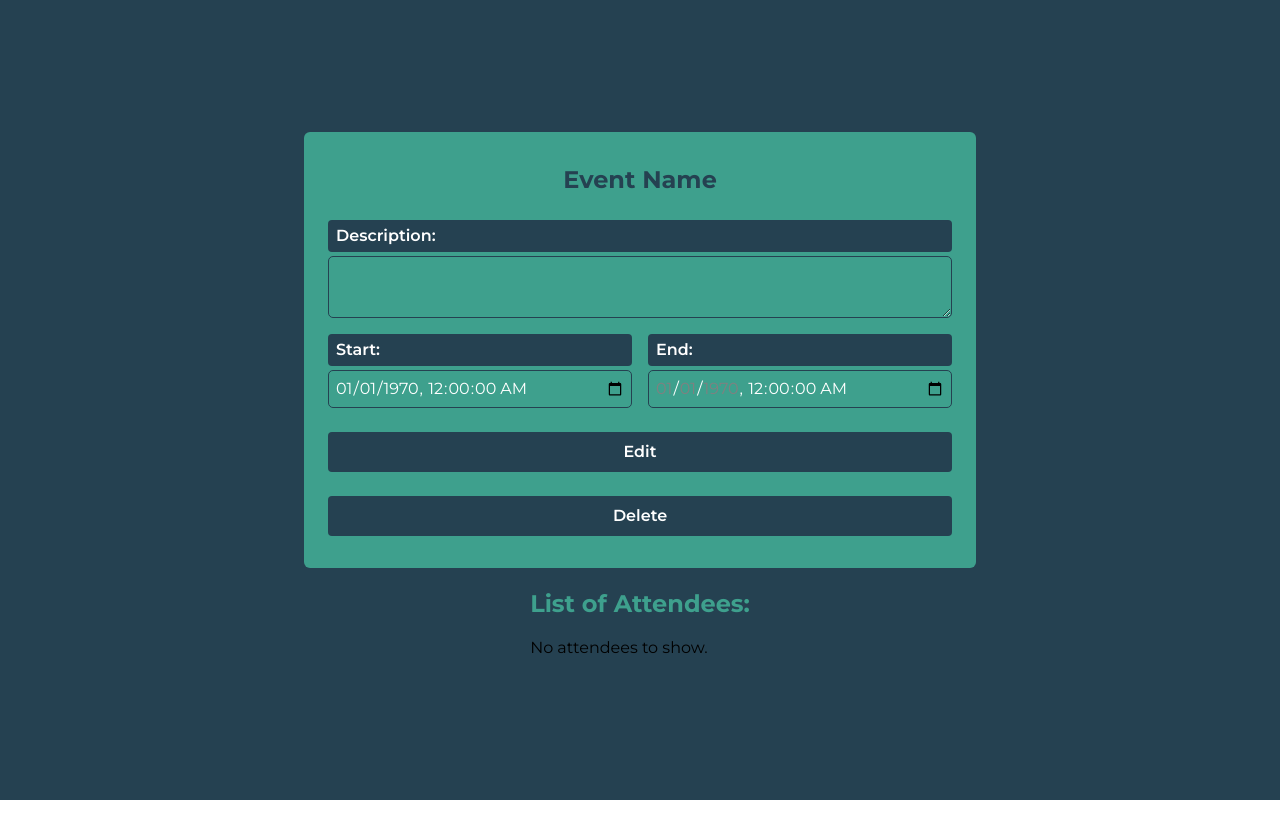
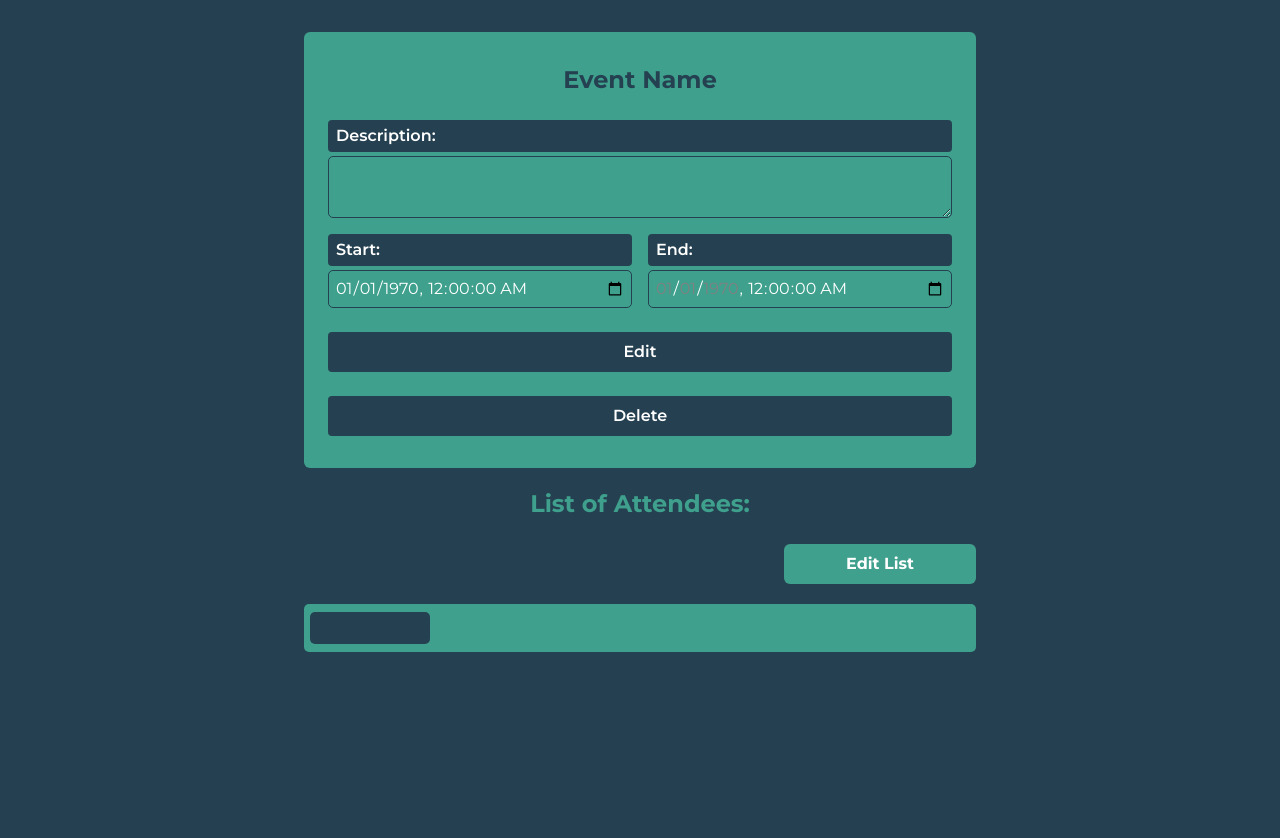
Before and after one commit to Parum-Lucis/csswengS16chai, a React (Vite) app: page /view-event/1 in a window 1280 px wide. Shown: the top 838 px of the page. Before the commit the page ends 800 px from the top, so only its background shows below. Built offline with nearby package versions, Linux system fonts and the light colour scheme; no server answers; the database is empty.

Commit message:
Add: Event Attendance Dropdown
also fixed the colors and layout for the event list and attendees card. no backend yet.

```diff
--- a/src/components/AttendeesCard.tsx
+++ b/src/components/AttendeesCard.tsx
@@ -1,7 +1,7 @@
 function AttendeesCard({name, who_attended, attendance }: {name: string; who_attended: string; attendance: boolean }) {
   return (
-    <div className="flex flex-row items-center mt-2 h-[6vh] text-[1rem] mr-2 font-[Montserrat] bg-[#45B29D] text-white p-1.5 rounded-[5px] font-semibold">
-      <div className="flex justify-center items-center bg-[#254151] mr-2 text-white p-2 rounded-[5px] w-[15vh] h-[4vh] font-semibold">
+    <div className="w-full max-w-2xl flex flex-row items-center mt-2 h-[6vh] text-[1rem] mr-2 font-sans bg-primary text-white p-1.5 rounded-[5px] font-semibold">
+      <div className="flex justify-center items-center bg-secondary mr-2 text-white p-2 rounded-[5px] w-[15vh] h-[4vh] font-semibold">
         <h4>{name}</h4>
       </div>
       <h3 className="flex">{who_attended}</h3>
--- a/src/routes/EventList.tsx
+++ b/src/routes/EventList.tsx
@@ -14,30 +14,28 @@ export function EventList() {
 
   return (
     <div className="w-full max-w-md mx-auto mt-6 p-4">
-      <h1 className="text-center text-6xl font-bold text-secondary mb-4 font-sans">
-        Event List
-      </h1>
+      <h1 className="text-center text-5xl font-bold text-primary mb-4 font-sans">Event List</h1>
 
        <div className="flex flex-col gap-2 sm:flex-row sm:items-center sm:justify-between mb-4">
         <select
-        //   value={filter}
-        //   onChange={e => setSort(e.target.value)}
-          className="p-2 rounded-md border border-gray-300 text-sm"
+          // value={filter}
+          // onChange={e => setFilter(e.target.value)}
+          className="appearance-none p-2 rounded-md border border-gray-300 text-sm w-full sm:w-1/4"
         >
-          <option value="">Filter By</option>
-          <option value="">Ongoing</option>
-          <option value="">Archived</option>
+          <option className="bg-secondary text-white" value="">Filter By</option>
+          <option className="bg-secondary text-white" value="">Ongoing</option>
+          <option className="bg-secondary text-white" value="">Archived</option>
         </select>
 
         <select
         //   value={sort}
         //   onChange={e => setSort(e.target.value)}
-          className="p-2 rounded-md border border-gray-300 text-sm"
+          className="appearance-none p-2 rounded-md border border-gray-300 text-sm"
         >
-          <option value="">Sort by</option>
-          <option value="">A - Z</option>
-          <option value="">Latest Event</option>
-          <option value="">Oldest Event</option>
+          <option className="bg-secondary text-white" value="">Sort by</option>
+          <option className="bg-secondary text-white" value="">A - Z</option>
+          <option className="bg-secondary text-white" value="">Latest Event</option>
+          <option className="bg-secondary text-white" value="">Oldest Event</option>
         </select>
 
         <input
@@ -49,10 +47,9 @@ export function EventList() {
         />
       </div>
 
-      <div className="bg-secondary p-4 rounded-xl shadow-lg">
       <div className="flex flex-col gap-4">
         <div
-            className="flex items-center bg-[#45B29D] text-white rounded-xl p-4 shadow-md cursor-pointer hover:opacity-90 transition"
+          className="flex items-center bg-primary text-white rounded-xl p-4 shadow-md cursor-pointer hover:opacity-90 transition"
           onClick={() => {
             console.log("Event clicked: Feeding Program");
             // navigate("/event/1");
@@ -67,6 +64,7 @@ export function EventList() {
               <path d="M19 4h-1V2h-2v2H8V2H6v2H5a2 2 0 00-2 2v14a2 2 0 002 2h14a2 2 0 002-2V6a2 2 0 00-2-2zm0 16H5V10h14v10zm0-12H5V6h14v2z" />
             </svg>
           </div>
+
           <div onClick={() => navigate("/view-event/test-1" /* To Do for backend: fill in and import EventCard span here */)}>
             <div className="text-base font-bold">Feeding Program</div>
             <div className="text-sm">Date: August 10, 2025</div>
@@ -75,7 +73,6 @@ export function EventList() {
         </div>
       </div>
     </div>
-    </div>
   );
 }
 
--- a/src/routes/EventPage.tsx
+++ b/src/routes/EventPage.tsx
@@ -19,6 +19,7 @@ export function EventPage() {
     const [beneficiaryList, setBeneficiaryList] = useState<Beneficiary[]>([])
     const [docID, setDocID] = useState(event?.docID)
     const [showDeleteModal, setDeleteModal] = useState(false)
+    const [showDropdown, setShowDropdown] = useState(false)
 
     useEffect(() =>  {
       const fetchEvent = async () => {
@@ -52,6 +53,24 @@ export function EventPage() {
         }
         fetchEvent()
     }, [setEvent, setAttendees, setBeneficiaryList, params.docId])
+
+    useEffect(() => {
+        const handleClickOutside = (event: MouseEvent) => {
+            if (
+                event.target instanceof HTMLElement &&
+                !event.target.closest('[data-dropdown-toggle="dropdownSearch"]') &&
+                !event.target.closest('#dropdownSearch') &&
+                showDropdown
+            ) {
+                setShowDropdown(false);
+            }
+        };
+
+        document.addEventListener('mousedown', handleClickOutside);
+        return () => {
+            document.removeEventListener('mousedown', handleClickOutside);
+        };
+    }, [showDropdown]);
 
     useEffect(() =>{
         document.body.style.overflow = showDeleteModal ? 'hidden': 'unset';
@@ -120,8 +139,7 @@ export function EventPage() {
     }
 
     return (
-      <>
-        <div className="w-full min-h-screen bg-[#254151] flex items-center justify-center px-4 sm:px-6 lg:px-8 relative">
+        <div className="w-full min-h-screen bg-secondary flex items-center justify-center px-4 sm:px-6 lg:px-8 relative pb-60">
           {showDeleteModal &&(
                           createPortal(
                               <div className="fixed top-0 right-0 left-0 bottom-0 z-50 flex items-center justify-center bg-black/50">
@@ -147,7 +165,7 @@ export function EventPage() {
                               document.body
                           )
                       )}
-          <div className="relative w-full max-w-4xl rounded-md flex flex-col items-center pt-8 pb-10 px-4 sm:px-6 overflow-hidden">
+          <div className="relative w-full max-w-4xl rounded-md flex flex-col items-center pt-8 pb-10 px-4 sm:px-6">
             <div className="w-full max-w-2xl bg-primary rounded-md px-4 sm:px-6 py-8">
               <form onSubmit={handleSave}>
                   <h2 className="text-secondary text-2xl text-center font-bold font-sans">
@@ -192,7 +210,7 @@ export function EventPage() {
                           id="startdate"
                           name="startdate"
                           type="datetime-local"
-                          className="input-text w-full"
+                          className="input-text w-full appearance-none"
                           step="1"
                           value={start_date.toISOString().substring(0,19)}
                           onChange={e => setEvent({...event as Event, start_date : isNaN(Date.parse(e.target.value)) ? originalEvent!.start_date : Timestamp.fromMillis(Date.parse(e.target.value))})}
@@ -209,7 +227,7 @@ export function EventPage() {
                           id="enddate"
                           name="enddate"
                           type="datetime-local"
-                          className="input-text w-full"
+                          className="input-text w-full appearance-none"
                           step="1"
                           min={start_date.toISOString().substring(0,16)}
                           max={max_date}
@@ -240,20 +258,58 @@ export function EventPage() {
             </form>
           </div>
 
-          <div>
-            <h2 className="text-primary text-2xl font-bold font-sans mb-4 mt-5">List of Attendees:</h2>
-            { beneficiaryList.length > 0 ? Array.from(
-              {length: beneficiaryList.length},
-              (_, i) => (
-                <div className="pb-4">
-                  <h3 className="mt-2 w-full bg-primary text-secondary px-4 py-2 rounded font-semibold font-sans">Attendee {i + 1}</h3>
-                  <AttendeesCard name={beneficiaryList[i].first_name + " " + beneficiaryList[i].last_name} who_attended={attendees[i].who_attended!} attendance={attendees[i].attended ?? false} />
+          <h2 className="text-primary text-2xl font-bold font-sans text-center mt-5">List of Attendees:</h2>
+          <div className="relative w-full max-w-2xl mt-3">
+            <div className="flex justify-end">
+              <button
+                className="bg-primary text-white font-sans font-bold rounded-md mt-3 px-10 py-2 hover:onhover transition-colors w-full lg:w-48"
+                onClick={() => setShowDropdown(!showDropdown)}
+                data-dropdown-toggle="dropdownSearch"
+                >
+                  Edit List
+              </button>
+
+              {showDropdown && (
+                <div
+                  id="dropdownSearch"
+                  className="flex flex-col absolute top-full mt-2 right-0 bg-white rounded-lg shadow-lg w-full px-4 py-3 max-h-60 overflow-y-auto"
+                >
+                  <input
+                    type="text"
+                    placeholder="Search"
+                    className="w-full px-4 py-2 mb-3 text-gray border border-gray rounded-md"
+                  />
+
+                  <div className="space-y-2 max-h-64 overflow-y-auto">
+                    {/* TO DO: Display Beneficiary List */}
+                    <label className="flex items-center px-4 py-3 bg-primary text-white rounded-md hover:bg-onhover transition cursor-pointer">
+                      <input
+                        type="checkbox"
+                        className="form-checkbox h-5 w-5 rounded text-white bg-white border-white checked:accent-secondary checked:border-white mr-3"
+                      />
+                      <span className="font-semibold text-md text-white">DELA CRUZ, Juan</span>
+                    </label>
+                  </div>
+
+                  <div className="mt-4 text-right">
+                    <button
+                      className="text-secondary font-semibold hover:underline cursor-pointer"
+                      type="button"
+                    >
+                      Update List
+                    </button>
+                  </div>
                 </div>
-              )
-            ) : "No attendees to show."}
+              )}
+
+            </div>
+            </div>
+
+          <div className="w-full max-w-2xl mt-3">
+            {/* To Do: Display Attendees*/}
+            <AttendeesCard attendees={attendees} beneficiaryList={beneficiaryList}/>
           </div>
         </div>
       </div>
-    </>
-  )
+  );
 }
```
Lines whose indentation alone changed are shown as unchanged.
